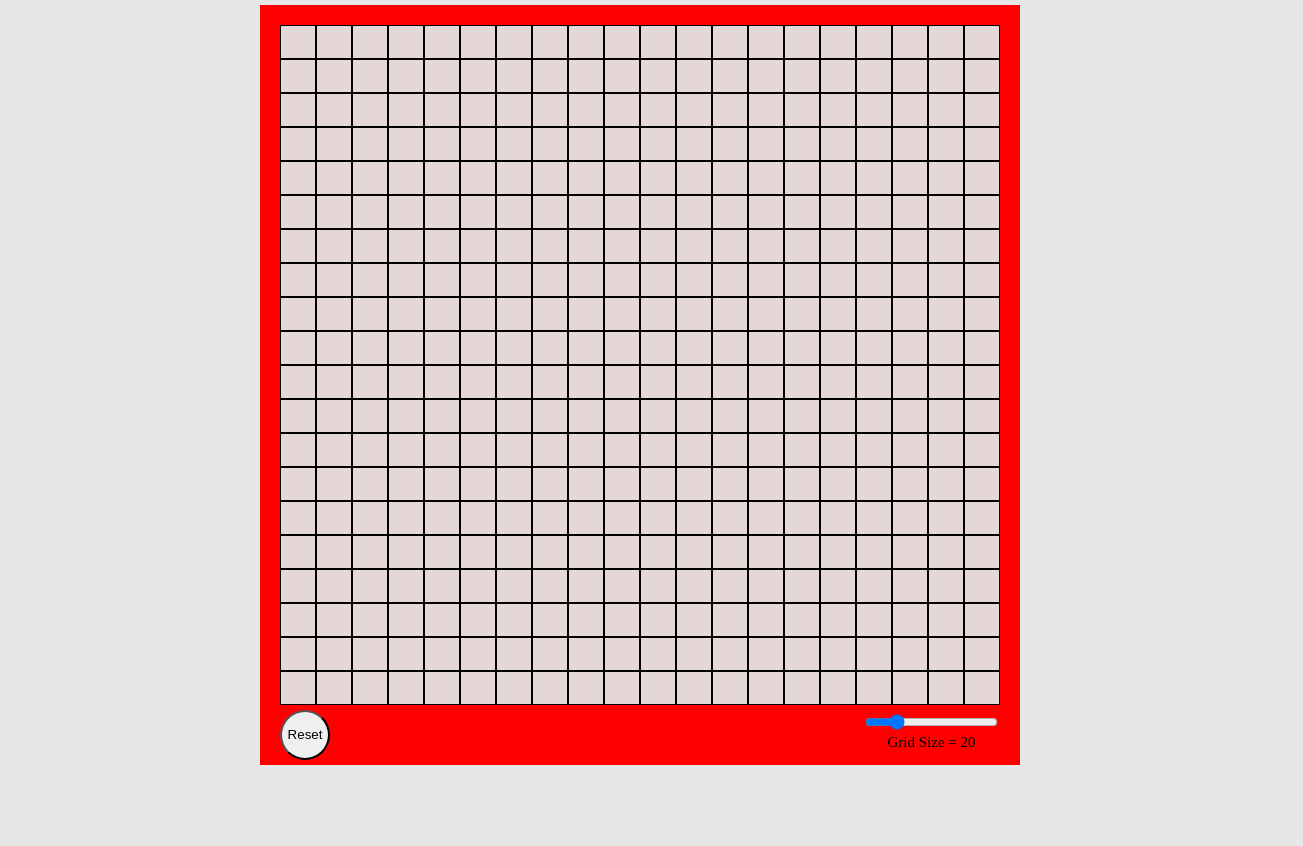
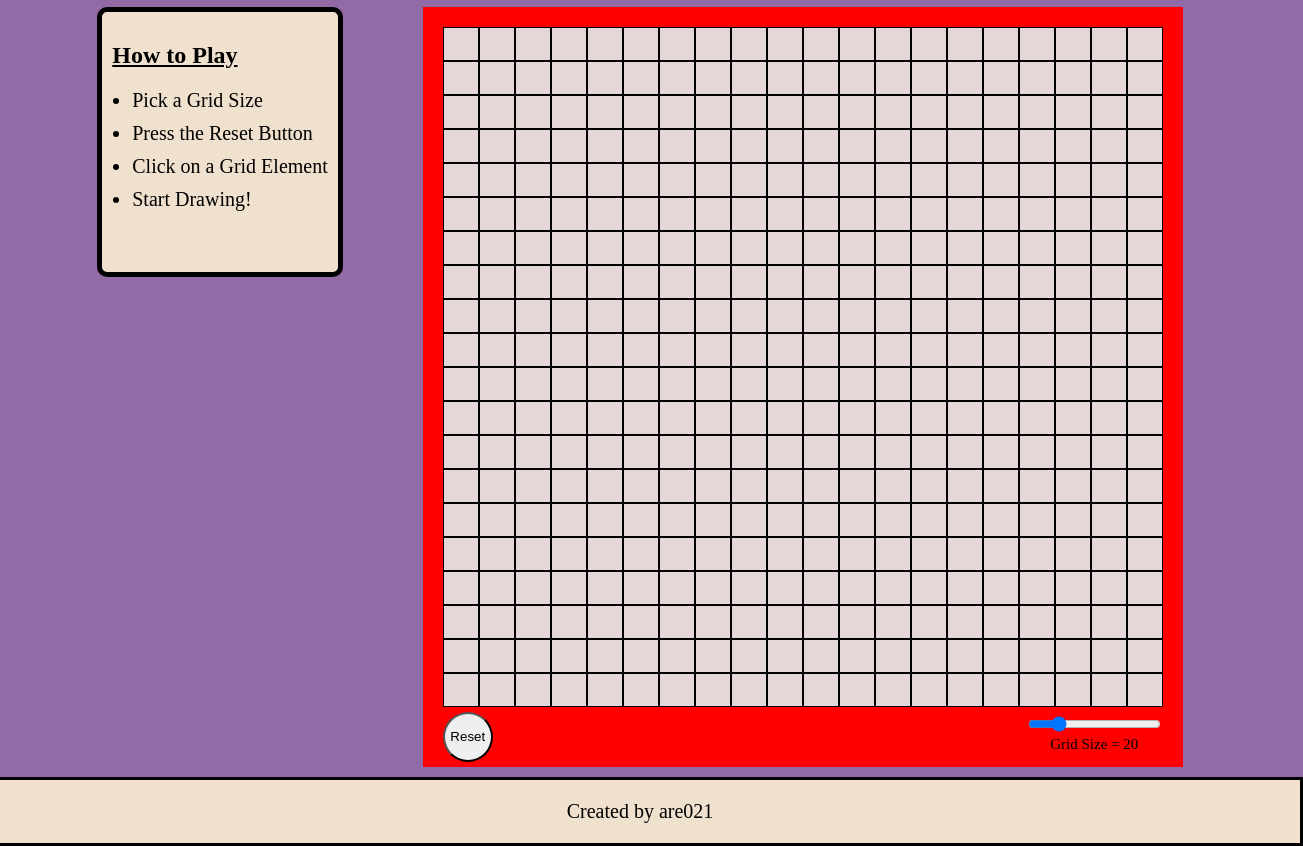
Before and after one commit to are021/Etch-A-Sketch, a plain HTML site: page index.html in a window 1280 px wide. Shown: the part 131-977 px from the top of the page, 1303 px wide, since content can reach past the window. Before the commit the page ends 904 px from the top, so only its background shows below. Drawn offline with Linux system fonts and the light colour scheme.

Commit message:
Added rules list

```diff
--- a/index.html
+++ b/index.html
@@ -12,6 +12,16 @@
         <h1>are021 Etch-a-Sketch!</h1>
     </div>
     <div class = "control-panel">
+        <div class = "rules">
+            <h2>How to Play</h2>
+            <ul>
+                <li>Pick a Grid Size</li>
+                <li>Press the Reset Button</li>
+                <li>Click on a Grid Element </li>
+                <li>Start Drawing!</li>
+            </ul>
+
+        </div>
         <div class = "container">
             <div class = "grid">
             </div>
@@ -24,6 +34,9 @@
             </div>
         </div>
     </div>
+    <div class = "footer">
+        Created by are021
+    </div>
 </body>
 
 </html>
--- a/stylesheet/style.css
+++ b/stylesheet/style.css
@@ -3,12 +3,59 @@ body{
   flex-direction: column;
   align-items: center;
   gap:10px;
-  background-color: rgb(231, 231, 231);
+  /*background-color: rgb(231, 231, 231);*/
+  background-color: #926AA6;
+  padding-bottom: 0;
+  margin-top:10px;
+  margin-bottom:0;
+}
+/*
+ *  Footer Decoration
+ */
+.footer{
+  display:flex;
+  font-size: 20px;
+  justify-content: center;
+  align-items: center;
+  background-color:#EFE1CE;
+  width:100vw;
+  padding:20px;
+  border:3px solid black;
+
 }
 
+/*
+  Main Body
+*/
 .control-panel{
   display:flex;
-  gap:10px;
+  gap:5em;
+}
+
+/*
+  Rules and List
+*/
+.title, .rules{
+  border-radius:10px;
+}
+.rules{
+  height: 30vh;
+  background-color:#EFE1CE;
+  padding:10px;
+  border:5px solid black;
+
+}
+.rules h2{
+  text-decoration: underline;
+
+}
+.rules ul{
+  padding:0;
+  margin-left:20px;
+}
+.rules li{
+  font-size:20px;
+  margin-bottom:10px;
 }
 .title{
   display:flex;
@@ -17,8 +64,8 @@ body{
   font-weight: bold;
   color:maroon;
   border:4px solid black;
-  border-radius:2px;
   width:50vw;
+  background-color:#EFE1CE;
 }
 
 .container{
@@ -41,30 +88,12 @@ body{
     border: 0.5px solid black;
     background-color: rgb(229, 215, 215);
 }
-/*
-.grid .gridItem:hover {
-    background-color: aqua;
-    cursor: pointer;
-}
-*/
 
-.slider-border{
-  display:flex;
-  flex-direction: column;
-  align-items: center;
-  border: 3px solid black;
-  margin-top:10px;
-  padding:15px;
-}
+
 .etch-controls .slider{
   padding:2px;
 }
-/*
-.slider-border h3{
-  margin:0;
-  padding:0;
-}
-*/
+
 button{
   display:flex;
   justify-content: center;
@@ -93,9 +122,14 @@ button:active{
   display:flex;
   justify-content: space-between;
 }
+
+
 .control-panel .container .grid .etching {
   background-color:rgb(0, 0, 0);
 }
+
+
+
 .slider-controls{
   margin-top:5px;
   display:flex;
```
